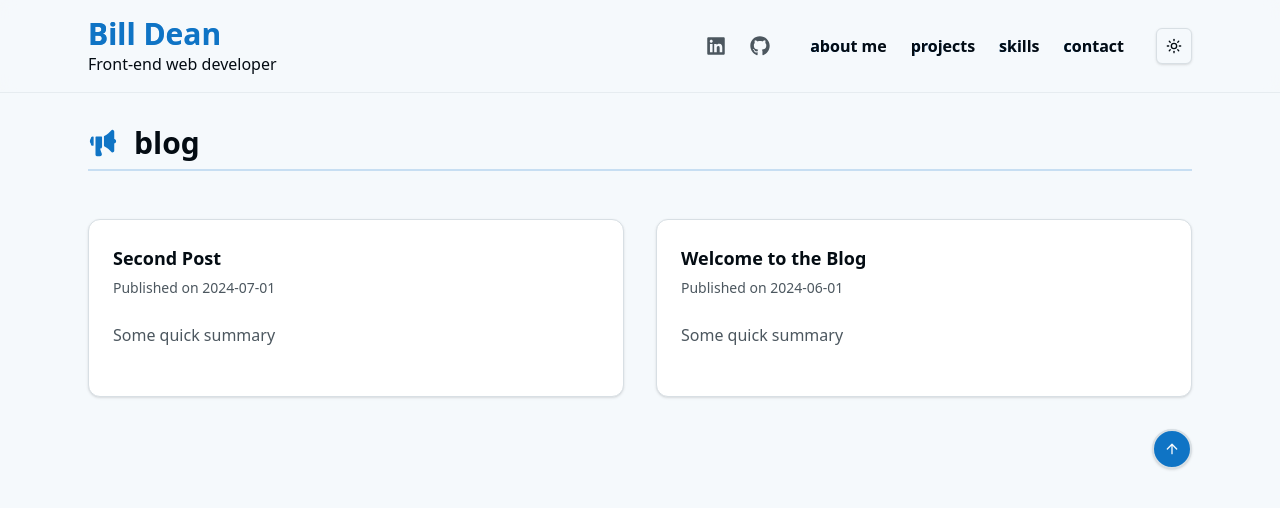
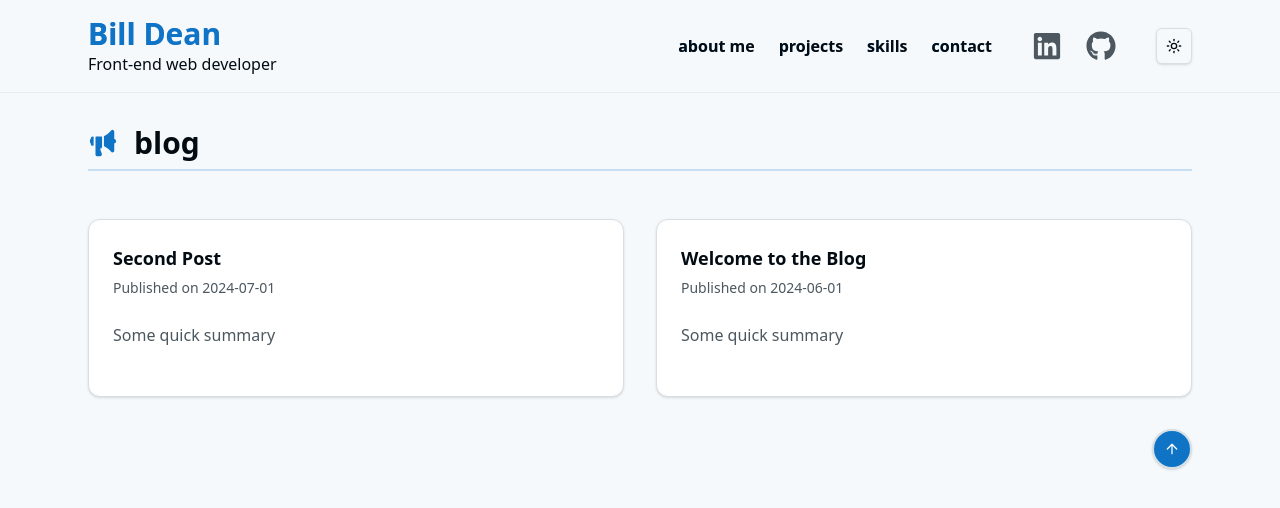
Before and after one commit to bill742/bill742.github.io, a Next.js app: page /blog in a window 1280 px wide. Shown: the top 508 px of the page. Built offline with nearby package versions, Linux system fonts and the light colour scheme; no server answers.

Commit message:
Increase header icon size and reposition. Realign items to reflect new height.

```diff
--- a/src/components/header/header-mobile-nav.tsx
+++ b/src/components/header/header-mobile-nav.tsx
@@ -53,7 +53,7 @@ const HeaderMobileNav = () => {
               ))}
             </ul>
 
-            <div className="mt-4 flex flex-row justify-end">
+            <div className="mt-4 flex flex-row items-center justify-end">
               <IconList
                 hasText={false}
                 iconInfos={contactIcons}
--- a/src/components/header/header-nav.tsx
+++ b/src/components/header/header-nav.tsx
@@ -11,13 +11,7 @@ import { contactIcons, navItems } from "./nav-links";
 
 const HeaderNav: FC = memo(() => {
   return (
-    <nav className="flex gap-x-8">
-      <IconList
-        hasText={false}
-        iconInfos={contactIcons}
-        className="hidden flex-row gap-x-2 md:flex"
-      />
-
+    <nav className="flex items-center gap-x-8">
       <ul className="hidden space-x-6 md:flex md:items-center">
         {navItems.map((navItem: headerNavItemType) => (
           <li key={navItem.key}>
@@ -25,6 +19,12 @@ const HeaderNav: FC = memo(() => {
           </li>
         ))}
       </ul>
+
+      <IconList
+        hasText={false}
+        iconInfos={contactIcons}
+        className="hidden flex-row gap-x-2 md:flex"
+      />
 
       <ModeToggle className="hidden md:flex" />
     </nav>
--- a/src/components/header/nav-links.tsx
+++ b/src/components/header/nav-links.tsx
@@ -37,7 +37,7 @@ export const navItems = [
     : []),
 ];
 
-const iconSize = "20";
+const iconSize = "30";
 const iconRole = "img";
 
 export const contactIcons = [
```
